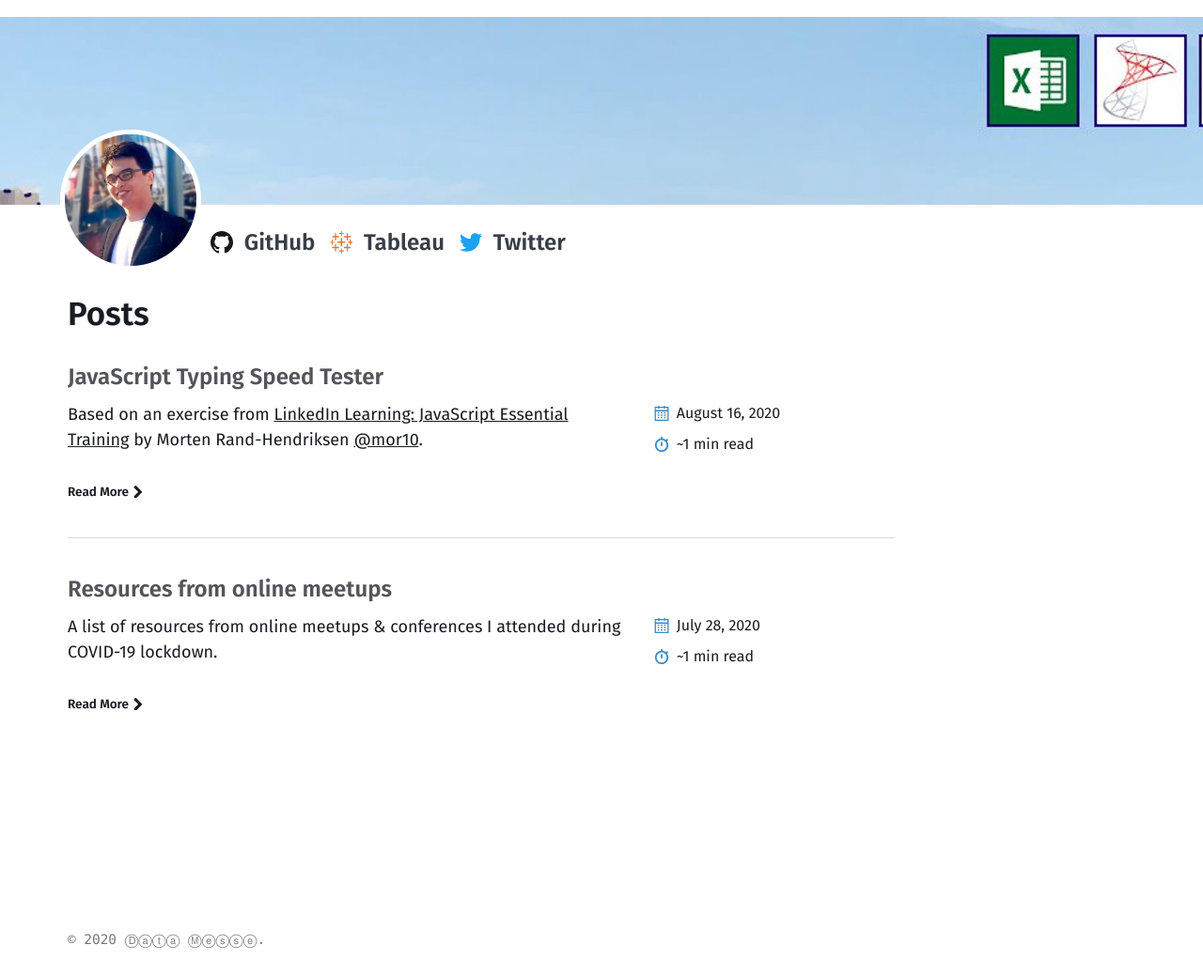
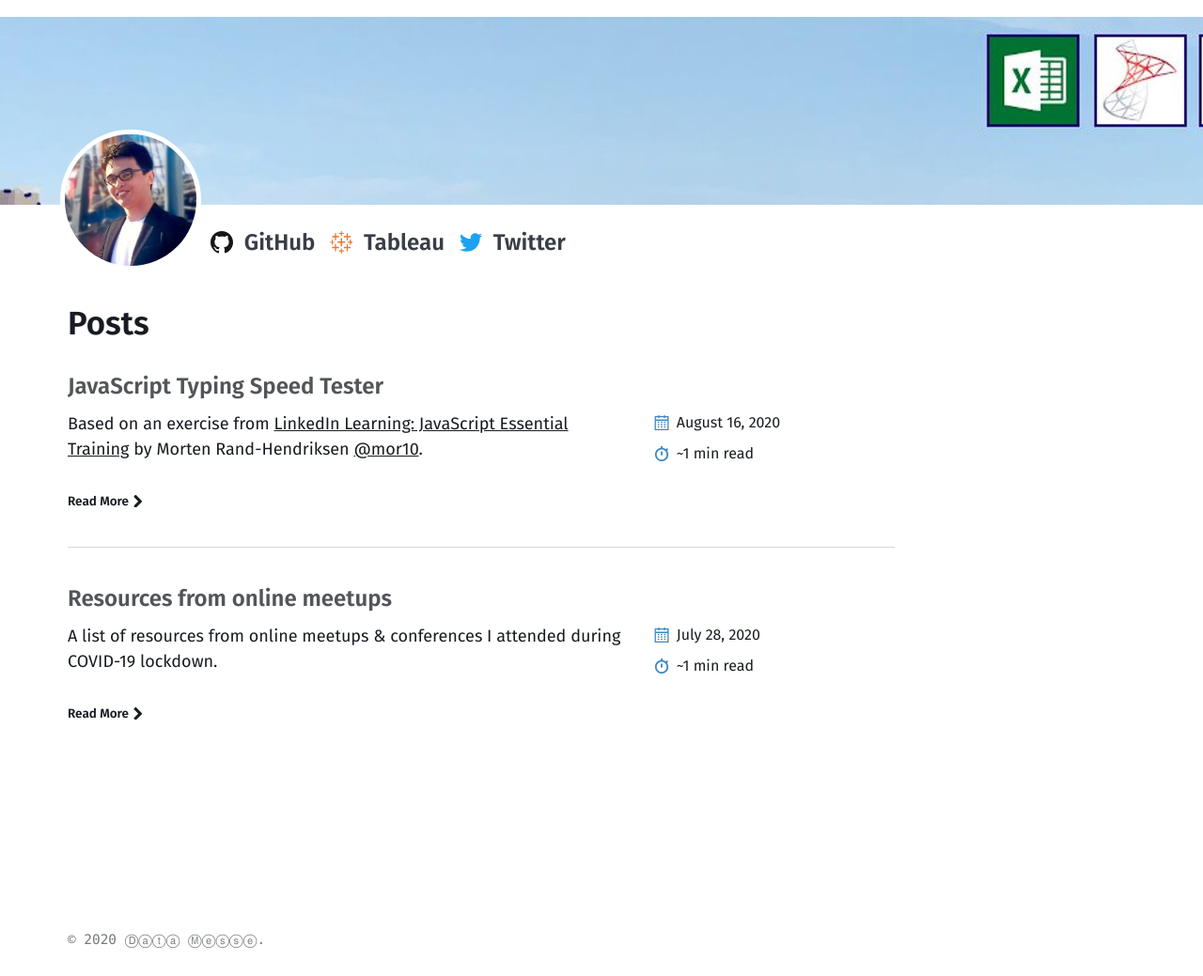
Before and after one commit to datamesse/blog, a Jekyll site: the page built from index.md, in a window 1280 px wide. Shown: the whole page at 94% size. Built offline with Jekyll 4.4.1, drawn with Linux system fonts in a browser that asks for light colours.

Commit message:
Update _intro.scss

```diff
--- a/_sass/basically-basic/_intro.scss
+++ b/_sass/basically-basic/_intro.scss
@@ -31,10 +31,10 @@
 }
 
 .intro-text {
-
+  margin-bottom: 10px;
   /* remove space after last child element */
   > *:last-child {
-    margin-bottom: 0;
+    margin-bottom: 0rem;
   }
 }
 
```
